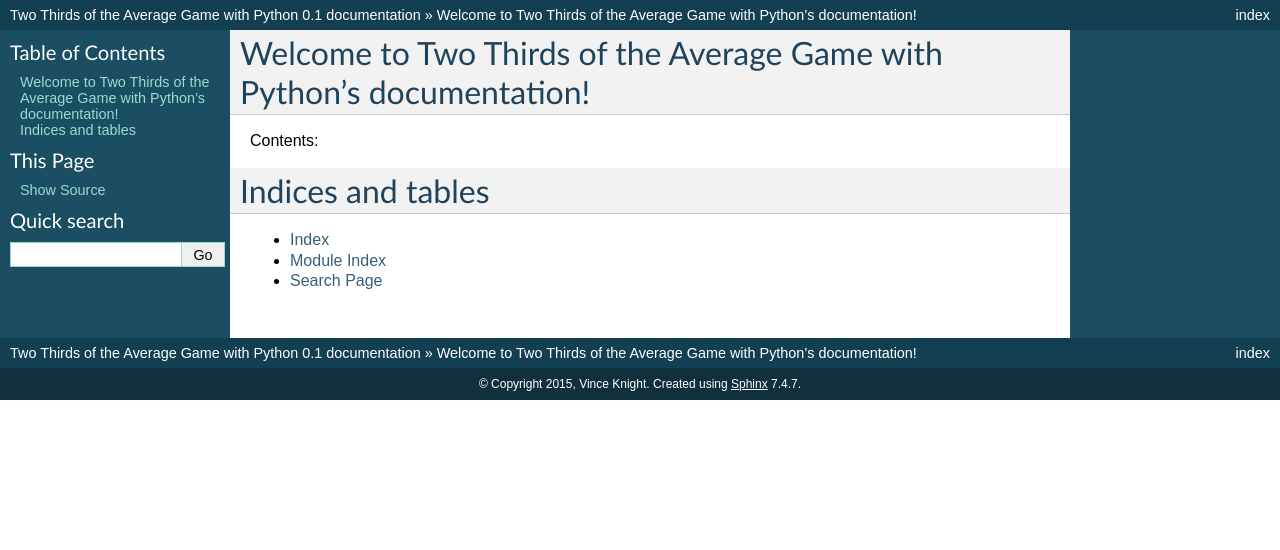
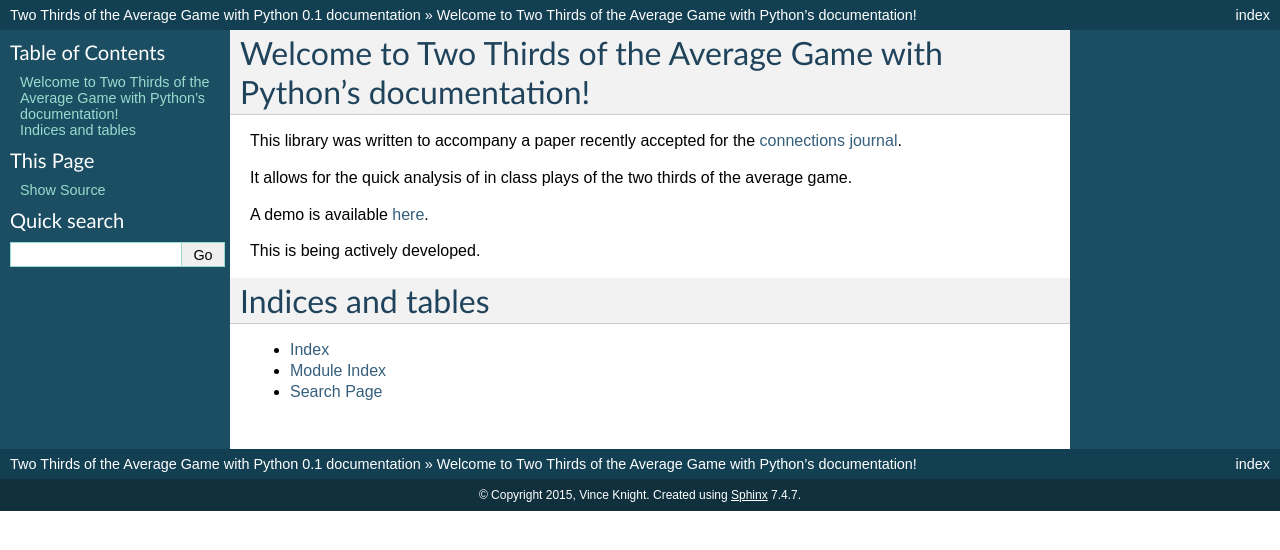
Before and after one commit to drvinceknight/TwoThirds, a Sphinx documentation site: the page built from docs/index.rst, in a window 1280 px wide. Shown: the top 550 px of the page. Built offline with Sphinx 7.4.7, drawn with Linux system fonts in a browser that asks for light colours.

Commit message:
Adding favicon to static file.

```diff
--- a/docs/conf.py
+++ b/docs/conf.py
@@ -124,7 +124,7 @@
 # The name of an image file (within the static path) to use as favicon of the
 # docs.  This file should be a Windows icon file (.ico) being 16x16 or 32x32
 # pixels large.
-#html_favicon = None
+html_favicon = './_static/favicon.ico'
 
 # Add any paths that contain custom static files (such as style sheets) here,
 # relative to this directory. They are copied after the builtin static files,
--- a/docs/index.rst
+++ b/docs/index.rst
@@ -6,11 +6,19 @@
 Welcome to Two Thirds of the Average Game with Python's documentation!
 ======================================================================
 
-Contents:
+This library was written to accompany a paper recently accepted for the
+`connections journal <https://journals.gre.ac.uk/index.php/msor>`_.
+
+It allows for the quick analysis of in class plays of the two thirds of the
+average game.
+
+A demo is available `here
+<https://github.com/drvinceknight/TwoThirds/blob/master/demo.ipynb>`_.
+
+This is being actively developed.
 
 .. toctree::
    :maxdepth: 2
-
 
 
 Indices and tables
```
Also changed, not shown: docs/_static/favicon.ico (added), 1 other file.
